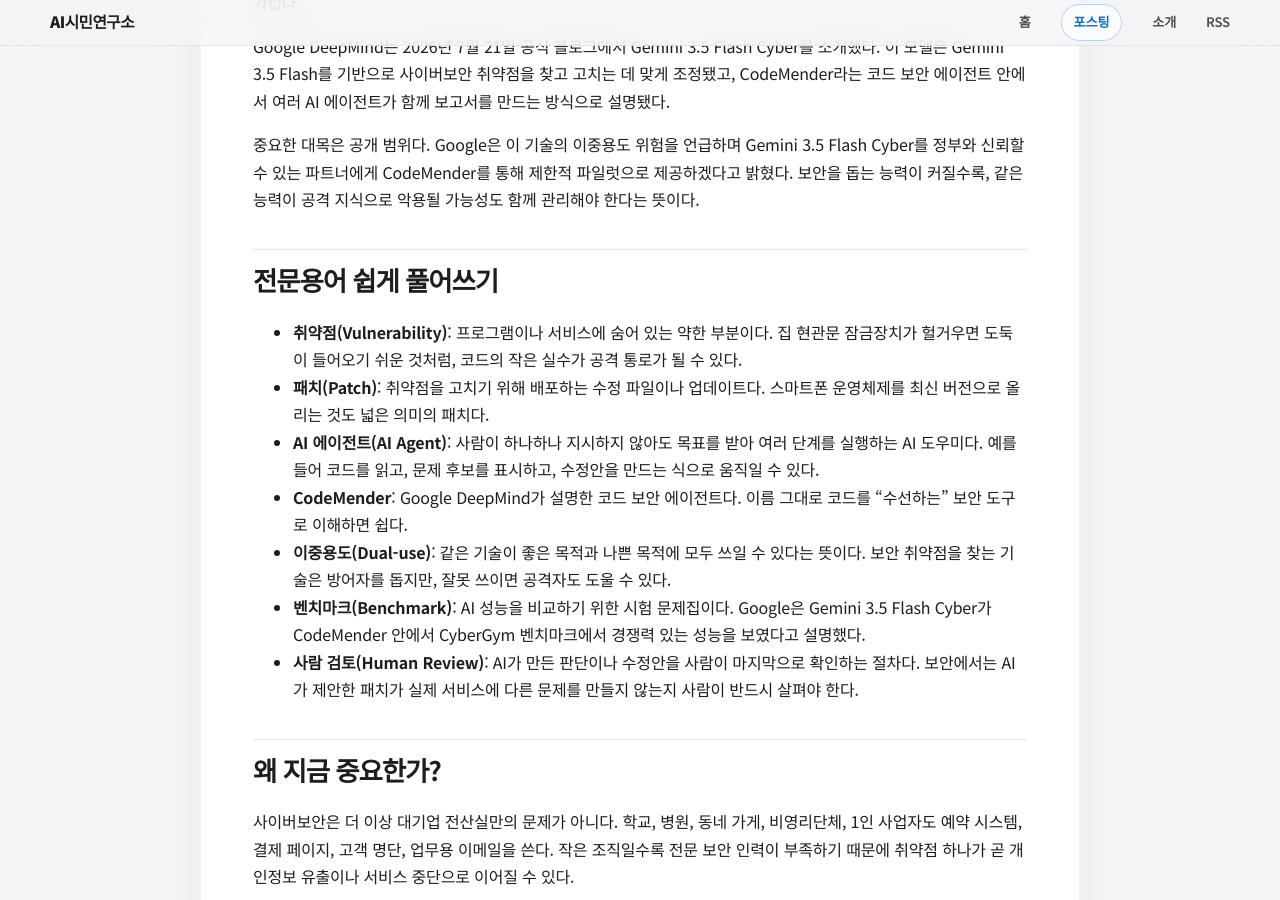
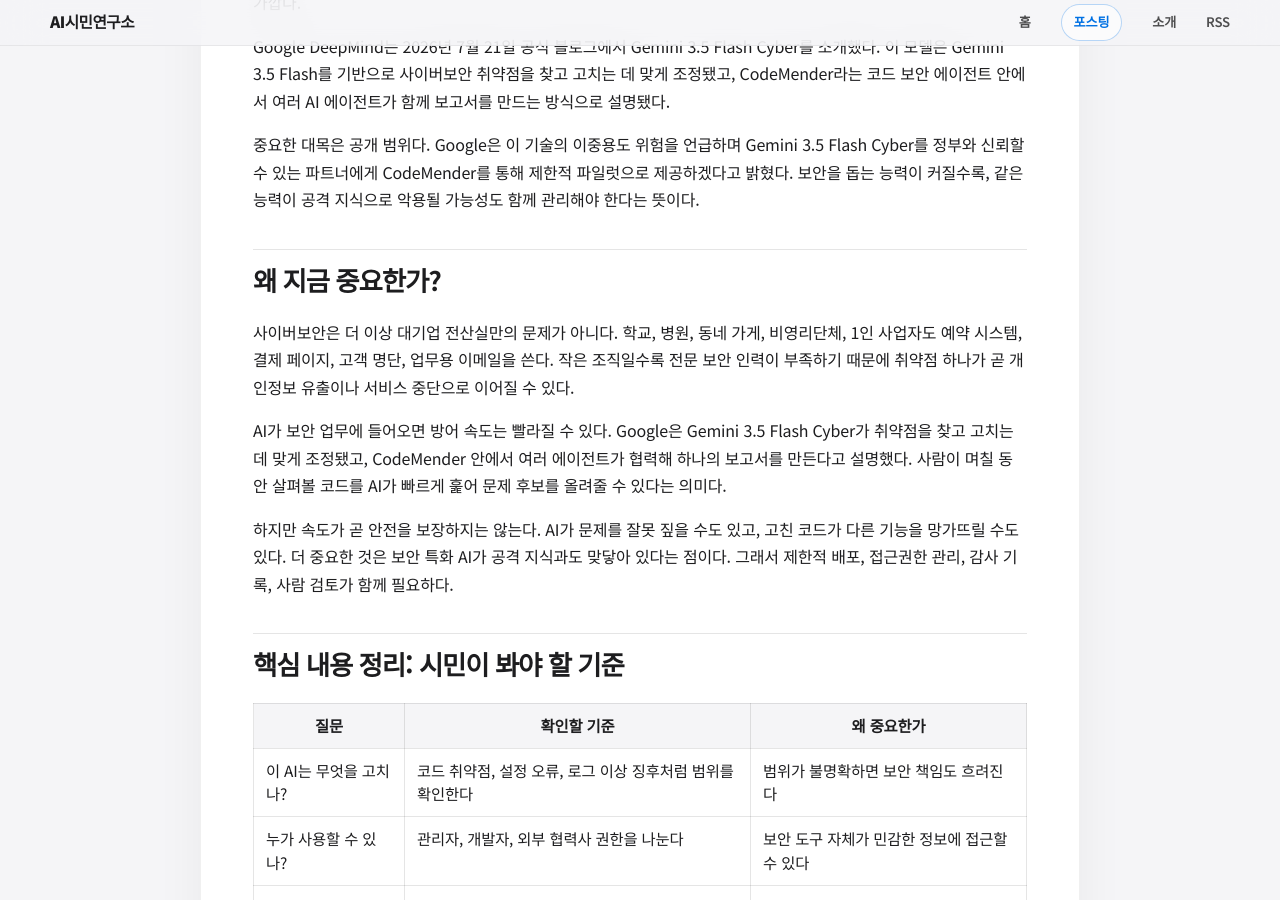
Before and after one commit to ai4tenlab/ai-citizen-lab-wiki, a Jekyll site: the page built from _posts/2026-07-23-ai-cyber-defender-literacy.md, in a window 1280 px wide and 900 px high, scrolled down 1839 px. Built offline with Jekyll 4.4.1, drawn with Linux system fonts in a browser that asks for light colours; some of the changed text lies outside the part shown.

Commit message:
fix: move glossary after FAQ

```diff
--- a/_posts/2026-07-23-ai-cyber-defender-literacy.md
+++ b/_posts/2026-07-23-ai-cyber-defender-literacy.md
@@ -33,16 +33,6 @@ AI 보안요원은 소프트웨어 코드, 시스템 설정, 로그 같은 자
 Google DeepMind는 2026년 7월 21일 공식 블로그에서 Gemini 3.5 Flash Cyber를 소개했다. 이 모델은 Gemini 3.5 Flash를 기반으로 사이버보안 취약점을 찾고 고치는 데 맞게 조정됐고, CodeMender라는 코드 보안 에이전트 안에서 여러 AI 에이전트가 함께 보고서를 만드는 방식으로 설명됐다.
 
 중요한 대목은 공개 범위다. Google은 이 기술의 이중용도 위험을 언급하며 Gemini 3.5 Flash Cyber를 정부와 신뢰할 수 있는 파트너에게 CodeMender를 통해 제한적 파일럿으로 제공하겠다고 밝혔다. 보안을 돕는 능력이 커질수록, 같은 능력이 공격 지식으로 악용될 가능성도 함께 관리해야 한다는 뜻이다.
-
-## 전문용어 쉽게 풀어쓰기
-
-- **취약점(Vulnerability)**: 프로그램이나 서비스에 숨어 있는 약한 부분이다. 집 현관문 잠금장치가 헐거우면 도둑이 들어오기 쉬운 것처럼, 코드의 작은 실수가 공격 통로가 될 수 있다.
-- **패치(Patch)**: 취약점을 고치기 위해 배포하는 수정 파일이나 업데이트다. 스마트폰 운영체제를 최신 버전으로 올리는 것도 넓은 의미의 패치다.
-- **AI 에이전트(AI Agent)**: 사람이 하나하나 지시하지 않아도 목표를 받아 여러 단계를 실행하는 AI 도우미다. 예를 들어 코드를 읽고, 문제 후보를 표시하고, 수정안을 만드는 식으로 움직일 수 있다.
-- **CodeMender**: Google DeepMind가 설명한 코드 보안 에이전트다. 이름 그대로 코드를 “수선하는” 보안 도구로 이해하면 쉽다.
-- **이중용도(Dual-use)**: 같은 기술이 좋은 목적과 나쁜 목적에 모두 쓰일 수 있다는 뜻이다. 보안 취약점을 찾는 기술은 방어자를 돕지만, 잘못 쓰이면 공격자도 도울 수 있다.
-- **벤치마크(Benchmark)**: AI 성능을 비교하기 위한 시험 문제집이다. Google은 Gemini 3.5 Flash Cyber가 CodeMender 안에서 CyberGym 벤치마크에서 경쟁력 있는 성능을 보였다고 설명했다.
-- **사람 검토(Human Review)**: AI가 만든 판단이나 수정안을 사람이 마지막으로 확인하는 절차다. 보안에서는 AI가 제안한 패치가 실제 서비스에 다른 문제를 만들지 않는지 사람이 반드시 살펴야 한다.
 
 ## 왜 지금 중요한가?
 
```
Also changed, not shown: other parts of _posts/2026-07-23-ai-cyber-defender-literacy.md (+10 -0 lines).
